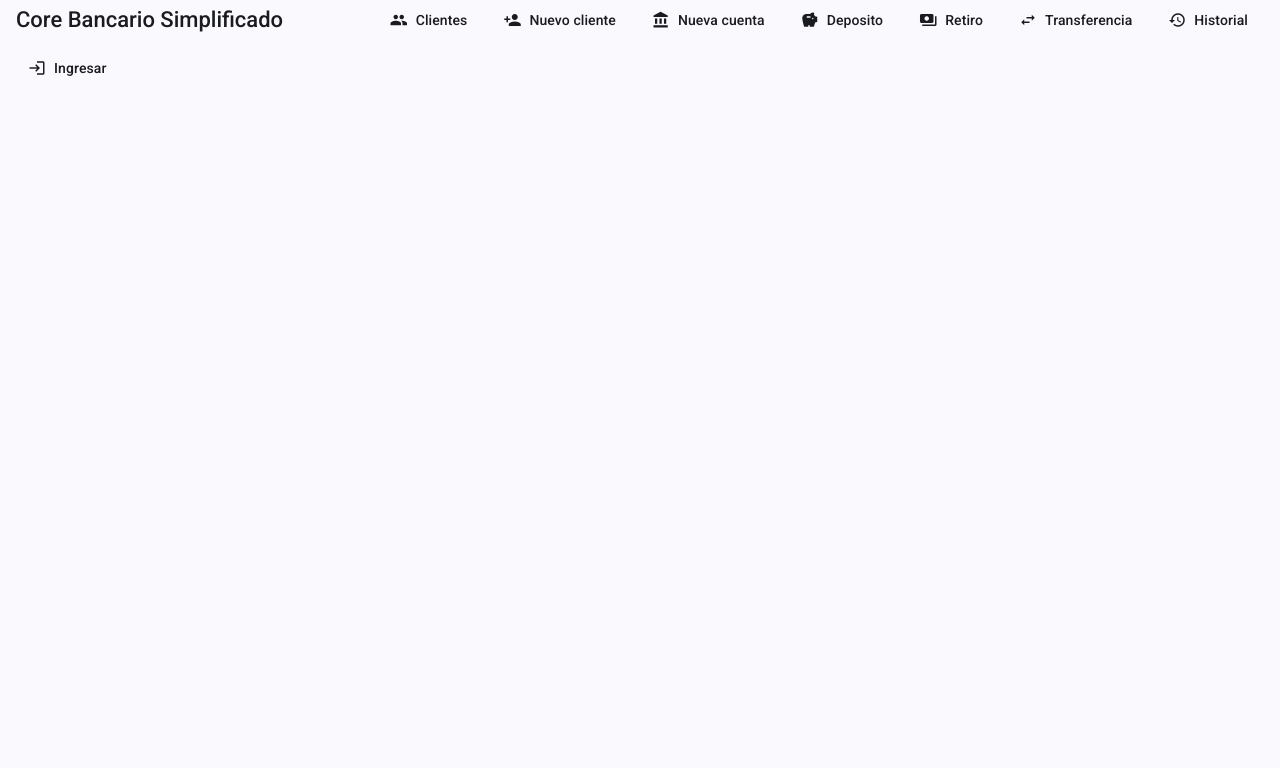
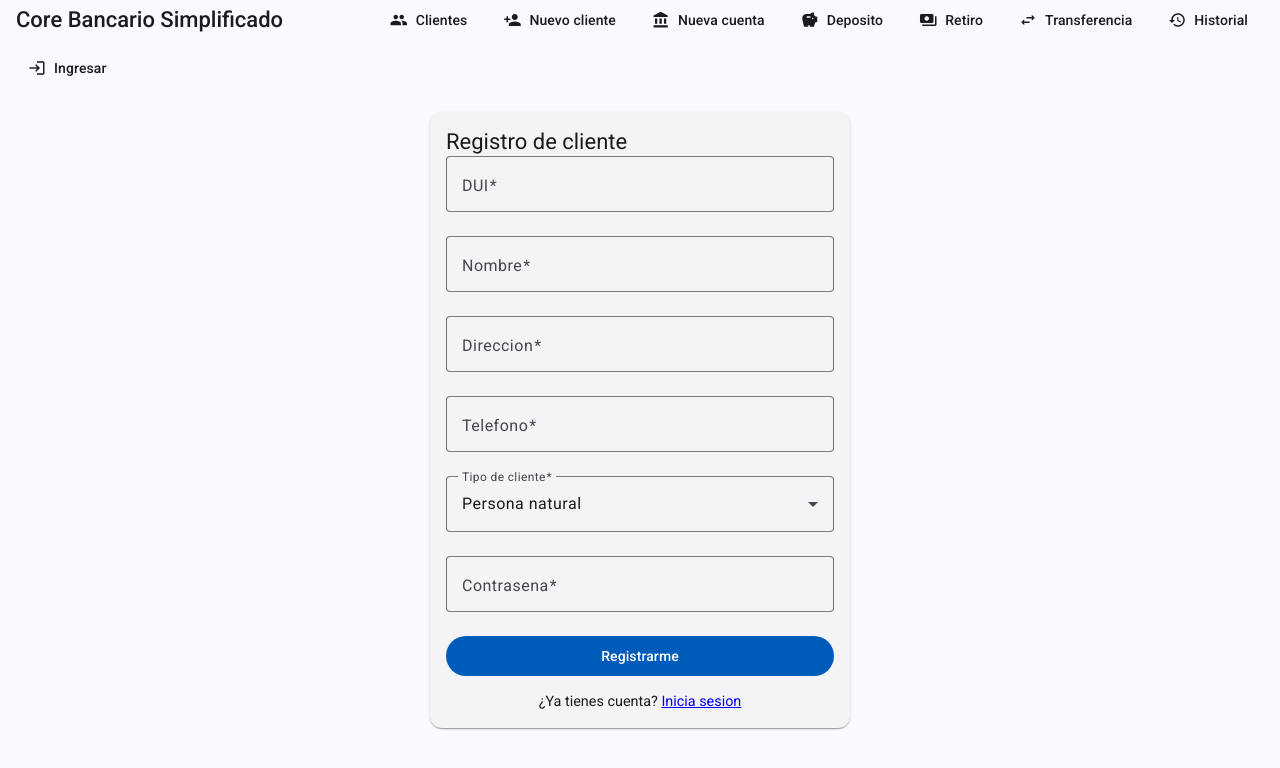
Before and after one commit to G3rze/core-bancario, an Angular app in the folder frontend/: page /registro in a window 1280 px wide. Before the commit this address led to /. Shown: the top 768 px of the page. Built offline with nearby package versions, Linux system fonts and the light colour scheme.

Commit message:
feat: pantalla de registro de cliente (HU-001)

```diff
--- a/frontend/src/app/app.routes.ts
+++ b/frontend/src/app/app.routes.ts
@@ -3,6 +3,7 @@ import { ClienteLista } from './components/cliente-lista/cliente-lista';
 import { CrearCliente } from './components/crear-cliente/crear-cliente';
 import { CrearEmpleado } from './components/crear-empleado/crear-empleado';
 import { Login } from './components/login/login';
+import { Registro } from './components/registro/registro';
 import { Ventanilla } from './components/ventanilla/ventanilla';
 import { rolGuard } from './guards/rol.guard';
 import { AperturaCuenta } from './components/apertura-cuenta/apertura-cuenta';
@@ -16,6 +17,7 @@ export const routes: Routes = [
   { path: 'clientes', component: ClienteLista },
   { path: 'clientes/nuevo', component: CrearCliente },
   { path: 'login', component: Login },
+  { path: 'registro', component: Registro },
   { path: 'ventanilla', component: Ventanilla, canActivate: [rolGuard(['CAJERO', 'GERENTE'])] },
   { path: 'empleados/nuevo', component: CrearEmpleado, canActivate: [rolGuard(['GERENTE'])] },
   { path: 'cuentas/nueva', component: AperturaCuenta },
--- /dev/null
+++ b/frontend/src/app/components/registro/registro.html
@@ -0,0 +1,48 @@
+<mat-card class="registro">
+  <mat-card-header>
+    <mat-card-title>Registro de cliente</mat-card-title>
+  </mat-card-header>
+
+  <mat-card-content>
+    <form (ngSubmit)="registrar()">
+      <mat-form-field appearance="outline">
+        <mat-label>DUI</mat-label>
+        <input matInput name="dui" [(ngModel)]="dui" placeholder="00000000-0" required />
+      </mat-form-field>
+
+      <mat-form-field appearance="outline">
+        <mat-label>Nombre</mat-label>
+        <input matInput name="nombre" [(ngModel)]="nombre" required />
+      </mat-form-field>
+
+      <mat-form-field appearance="outline">
+        <mat-label>Direccion</mat-label>
+        <input matInput name="direccion" [(ngModel)]="direccion" required />
+      </mat-form-field>
+
+      <mat-form-field appearance="outline">
+        <mat-label>Telefono</mat-label>
+        <input matInput name="telefono" [(ngModel)]="telefono" placeholder="0000-0000" required />
+      </mat-form-field>
+
+      <mat-form-field appearance="outline">
+        <mat-label>Tipo de cliente</mat-label>
+        <mat-select name="tipo" [(ngModel)]="tipo" required>
+          <mat-option value="NATURAL">Persona natural</mat-option>
+          <mat-option value="JURIDICA">Persona juridica</mat-option>
+        </mat-select>
+      </mat-form-field>
+
+      <mat-form-field appearance="outline">
+        <mat-label>Contrasena</mat-label>
+        <input matInput type="password" name="password" [(ngModel)]="password" required />
+      </mat-form-field>
+
+      <button mat-flat-button color="primary" type="submit" [disabled]="guardando()">
+        {{ guardando() ? 'Registrando...' : 'Registrarme' }}
+      </button>
+    </form>
+
+    <p class="login">¿Ya tienes cuenta? <a routerLink="/login">Inicia sesion</a></p>
+  </mat-card-content>
+</mat-card>
--- /dev/null
+++ b/frontend/src/app/components/registro/registro.scss
@@ -0,0 +1,20 @@
+.registro {
+  max-width: 420px;
+  margin: 2rem auto;
+
+  form {
+    display: flex;
+    flex-direction: column;
+    gap: 0.25rem;
+  }
+
+  mat-form-field {
+    width: 100%;
+  }
+
+  .login {
+    margin-top: 1rem;
+    font-size: 0.9rem;
+    text-align: center;
+  }
+}
--- /dev/null
+++ b/frontend/src/app/components/registro/registro.ts
@@ -0,0 +1,68 @@
+import { Component, inject, signal } from '@angular/core';
+import { FormsModule } from '@angular/forms';
+import { MatButtonModule } from '@angular/material/button';
+import { MatCardModule } from '@angular/material/card';
+import { MatFormFieldModule } from '@angular/material/form-field';
+import { MatInputModule } from '@angular/material/input';
+import { MatSelectModule } from '@angular/material/select';
+import { MatSnackBar } from '@angular/material/snack-bar';
+import { Router, RouterLink } from '@angular/router';
+
+import { RegistroRequest } from '../../models/sesion.model';
+import { TipoCliente } from '../../models/usuario.model';
+import { AuthService } from '../../services/auth.service';
+
+@Component({
+  selector: 'app-registro',
+  imports: [
+    FormsModule,
+    RouterLink,
+    MatCardModule,
+    MatFormFieldModule,
+    MatInputModule,
+    MatSelectModule,
+    MatButtonModule,
+  ],
+  templateUrl: './registro.html',
+  styleUrl: './registro.scss',
+})
+export class Registro {
+  private readonly auth = inject(AuthService);
+  private readonly snackBar = inject(MatSnackBar);
+  private readonly router = inject(Router);
+
+  protected dui = '';
+  protected nombre = '';
+  protected direccion = '';
+  protected telefono = '';
+  protected tipo: TipoCliente = 'NATURAL';
+  protected password = '';
+
+  protected readonly guardando = signal(false);
+
+  registrar(): void {
+    const request: RegistroRequest = {
+      dui: this.dui,
+      nombre: this.nombre,
+      direccion: this.direccion,
+      telefono: this.telefono,
+      tipo: this.tipo,
+      password: this.password,
+    };
+
+    this.guardando.set(true);
+    this.auth.registrar(request).subscribe({
+      next: (cliente) => {
+        this.guardando.set(false);
+        this.snackBar.open(`Registro exitoso. Tu numero de cliente es ${cliente.numeroCliente}`, 'Cerrar', {
+          duration: 6000,
+        });
+        this.router.navigateByUrl('/login');
+      },
+      error: (err) => {
+        this.guardando.set(false);
+        this.snackBar.open(err.error?.error ?? 'No se pudo completar el registro', 'Cerrar', { duration: 5000 });
+      },
+    });
+  }
+}
```
